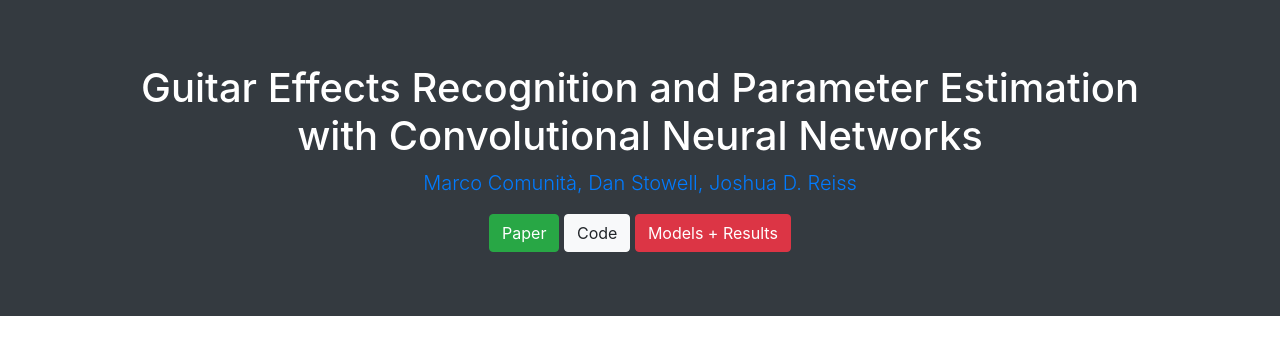
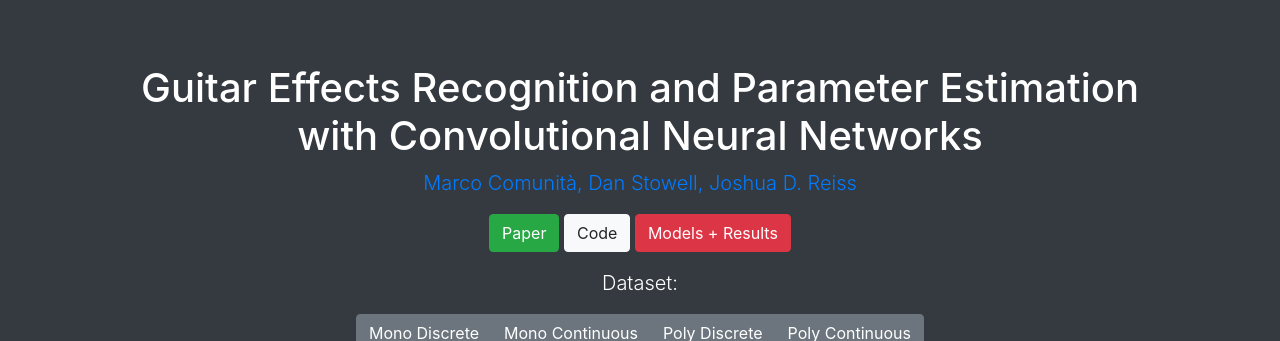
Before and after one commit to mcomunita/gfx-classifier_page, a plain HTML site: page index.html in a window 1280 px wide. Shown: the top 341 px of the page. Drawn offline with nearby package versions, Linux system fonts and the light colour scheme.

Commit message:
Added dataset links

```diff
--- a/index.html
+++ b/index.html
@@ -29,12 +29,15 @@
             <a class="btn btn-success" href="https://arxiv.org/abs/2012.03216" role="button">Paper</a>
             <a class="btn btn-light" href="https://github.com/mcomunita/gfx_classifier" role="button">Code</a>
             <a class="btn btn-danger" href="https://github.com/mcomunita/gfx_classifier_models_and_results" role="button">Models + Results</a>
-            <!-- <a class="btn btn-light" href="#" role="button">Link</a> -->
-            <!-- <a class="btn btn-danger" href="#" role="button">Link</a> -->
-            <!-- <a class="btn btn-warning" href="#" role="button">Link</a> -->
-            <!-- <a class="btn btn-info" href="#" role="button">Link</a> -->
 
-            <!-- <a class="btn btn-dark" href="#" role="button">Link</a> -->
+            <p></p>
+            <p class="lead text-white text-center">Dataset:</p>
+            <div class="btn-group" role="group">
+                <a type="button" class="btn btn-secondary" href="https://doi.org/10.5281/zenodo.4298000">Mono Discrete</a>
+                <a type="button" class="btn btn-secondary" href="https://doi.org/10.5281/zenodo.4296040">Mono Continuous</a>
+                <a type="button" class="btn btn-secondary" href="https://doi.org/10.5281/zenodo.4298025">Poly Discrete</a>
+                <a type="button" class="btn btn-secondary" href="https://doi.org/10.5281/zenodo.4298017">Poly Continuous</a>
+              </div>
         </div>
     </div>
 
```
